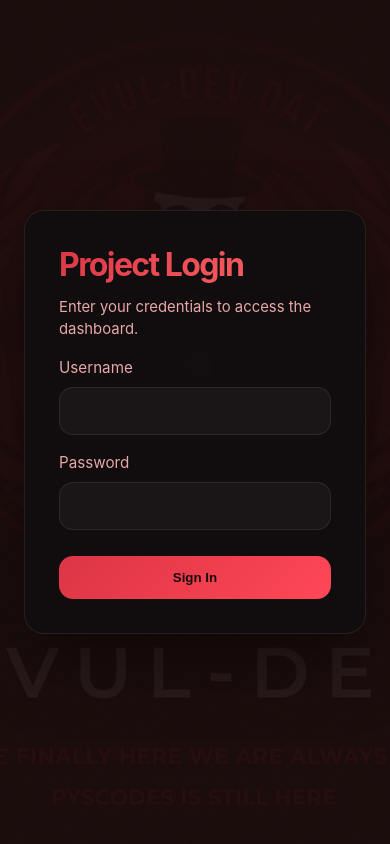
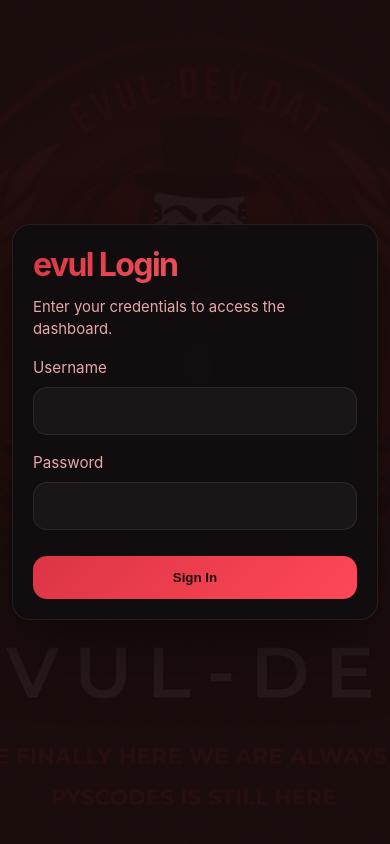
Before and after one commit to steadybb/evul, a Flask app: template evildev/templates/login.html in a window 390 px wide. Run offline with Flask 3, Linux system fonts and the light colour scheme; the template is opened without the code that fills it, so the values that code supplies are empty.

Commit message:
Update login.html

```diff
--- a/evildev/templates/login.html
+++ b/evildev/templates/login.html
@@ -35,12 +35,86 @@
     }
     .card {
       width: min(500px, 100%);
+      max-width: 100%;
       background: rgba(17, 14, 16, 0.92);
       border: 1px solid rgba(255, 255, 255, 0.08);
       border-radius: var(--card-radius);
       box-shadow: 0 28px 70px rgba(0, 0, 0, 0.38);
       padding: 34px;
       backdrop-filter: blur(18px);
+      overflow: hidden;
+    }
+    .field {
+      margin-top: 18px;
+      display: grid;
+      gap: 10px;
+      width: 100%;
+    }
+    input {
+      width: 100%;
+      padding: 14px 16px;
+      border-radius: 14px;
+      border: 1px solid rgba(255, 255, 255, 0.08);
+      background: rgba(255, 255, 255, 0.04);
+      color: var(--text-primary);
+      outline: none;
+      font-size: 1rem;
+    }
+    .btn {
+      margin-top: 26px;
+      width: 100%;
+      padding: 14px 18px;
+      border-radius: 14px;
+      border: none;
+      background: linear-gradient(135deg, var(--accent), var(--accent-hover));
+      color: var(--bg-primary);
+      font-weight: 700;
+      cursor: pointer;
+      transition: var(--transition);
+    }
+    @media (max-width: 600px) {
+      body {
+        padding: 16px;
+      }
+      .card {
+        padding: 24px;
+      }
+      .card h1 {
+        font-size: 1.75rem;
+      }
+      .field {
+        margin-top: 16px;
+      }
+      input {
+        padding: 12px 14px;
+        font-size: 0.98rem;
+      }
+      .btn {
+        padding: 14px 16px;
+      }
+      .help,
+      label,
+      .error {
+        font-size: 0.95rem;
+      }
+    }
+    @media (max-width: 420px) {
+      body {
+        padding: 12px;
+      }
+      .card {
+        padding: 20px;
+        border-radius: 18px;
+      }
+      .card h1 {
+        font-size: 1.6rem;
+      }
+      input {
+        padding: 12px 14px;
+      }
+      .btn {
+        padding: 12px 14px;
+      }
     }
     .card h1 {
       margin: 0 0 12px;
@@ -105,7 +179,7 @@
 </head>
 <body>
   <main class="card">
-    <h1>Project Login</h1>
+    <h1>evul Login</h1>
     <p class="help">Enter your credentials to access the dashboard.</p>
     {% if error %}
     <div class="error">{{ error }}</div>
```
